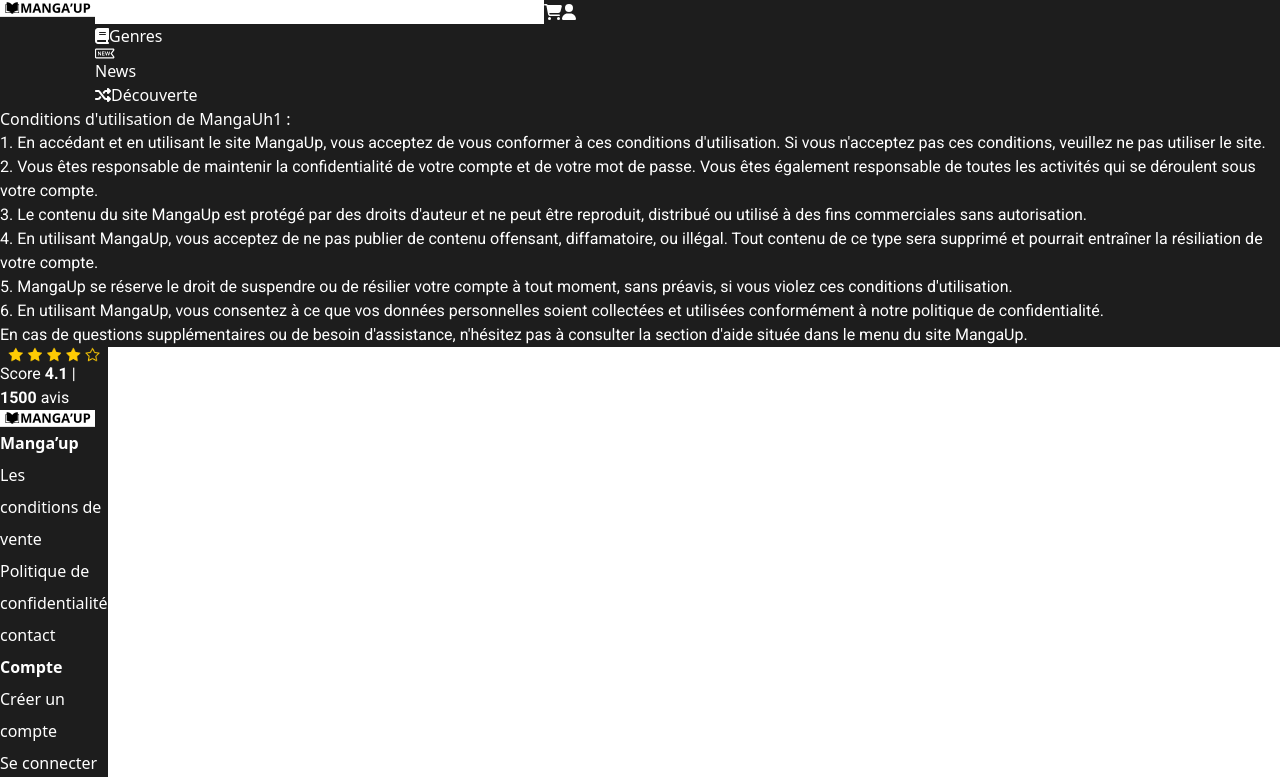
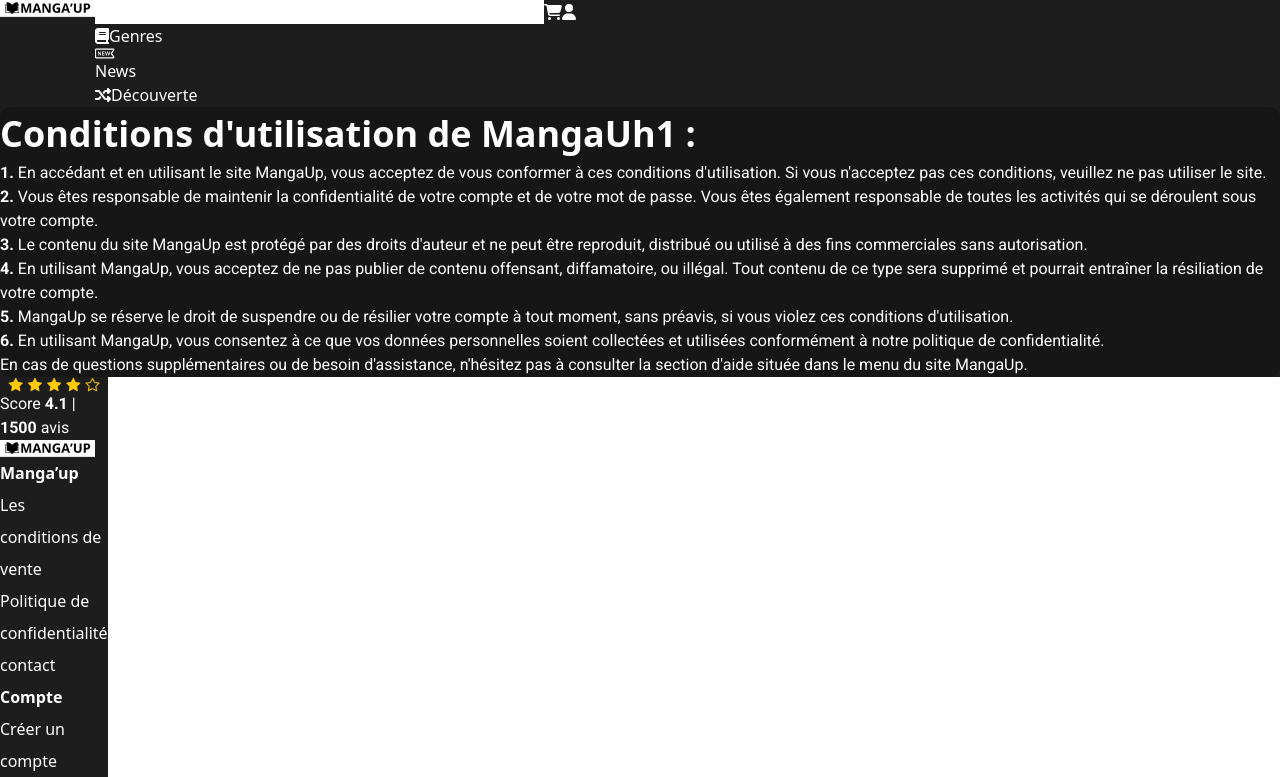
Before and after one commit to olivierblanc42/m2i-project, an Angular app in the folder Manga_Up-Front/: page /mention_legale in a window 1280 px wide. Shown: the top 777 px of the page. Built offline with nearby package versions, Linux system fonts and the light colour scheme.

Commit message:
condition utilisations fini

```diff
--- a/Manga_Up-Front/src/app/pages/general-condition/general-condition.component.ts
+++ b/Manga_Up-Front/src/app/pages/general-condition/general-condition.component.ts
@@ -5,23 +5,33 @@ import { Component } from '@angular/core';
   standalone: true,
   imports: [],
   template: `
-   <h1>Conditions d'utilisation de MangaUh1 :</h1>
 
-<p>1. En accédant et en utilisant le site MangaUp, vous acceptez de vous conformer à ces conditions d'utilisation. Si vous n'acceptez pas ces conditions, veuillez ne pas utiliser le site.</p>
+<div class=" py-3 px-10 leading-7 container mx-auto mb-3	">
+<h1 class="mb-3">Conditions d'utilisation de MangaUh1 :</h1>
+<p><span>1.</span> En accédant et en utilisant le site MangaUp, vous acceptez de vous conformer à ces conditions d'utilisation. Si vous n'acceptez pas ces conditions, veuillez ne pas utiliser le site.</p>
+<p><span>2.</span> Vous êtes responsable de maintenir la confidentialité de votre compte et de votre mot de passe. Vous êtes également responsable de toutes les activités qui se déroulent sous votre compte.</p>
+<p><span>3.</span> Le contenu du site MangaUp est protégé par des droits d'auteur et ne peut être reproduit, distribué ou utilisé à des fins commerciales sans autorisation.</p>
+<p><span>4.</span> En utilisant MangaUp, vous acceptez de ne pas publier de contenu offensant, diffamatoire, ou illégal. Tout contenu de ce type sera supprimé et pourrait entraîner la résiliation de votre compte.</p>
+<p><span>5.</span> MangaUp se réserve le droit de suspendre ou de résilier votre compte à tout moment, sans préavis, si vous violez ces conditions d'utilisation.</p>
+<p><span>6.</span> En utilisant MangaUp, vous consentez à ce que vos données personnelles soient collectées et utilisées conformément à notre politique de confidentialité.</p>
+<p>En cas de questions supplémentaires ou de besoin d'assistance, n'hésitez pas à consulter la section d'aide située dans le menu du site MangaUp.</p>
+</div>
 
-<p>2. Vous êtes responsable de maintenir la confidentialité de votre compte et de votre mot de passe. Vous êtes également responsable de toutes les activités qui se déroulent sous votre compte.</p>
 
-<p>3. Le contenu du site MangaUp est protégé par des droits d'auteur et ne peut être reproduit, distribué ou utilisé à des fins commerciales sans autorisation.</p>
+  `,
+  styles: `
 
-<p>4. En utilisant MangaUp, vous acceptez de ne pas publier de contenu offensant, diffamatoire, ou illégal. Tout contenu de ce type sera supprimé et pourrait entraîner la résiliation de votre compte.</p>
+  .container{
+    background-color: rgb(16,16,16,50%);
+    border-radius: 10px;
+  }
+  div{
+   h1{
+      font-weight:bold;
+    }
+  }
 
-<p>5. MangaUp se réserve le droit de suspendre ou de résilier votre compte à tout moment, sans préavis, si vous violez ces conditions d'utilisation.</p>
-
-<p>6. En utilisant MangaUp, vous consentez à ce que vos données personnelles soient collectées et utilisées conformément à notre politique de confidentialité.</p>
-
-<p>En cas de questions supplémentaires ou de besoin d'assistance, n'hésitez pas à consulter la section d'aide située dans le menu du site MangaUp.</p>
-  `,
-  styles: ``
+  `
 })
 export class GeneralConditionComponent {
 
--- a/Manga_Up-Front/src/app/pages/home/home.component.ts
+++ b/Manga_Up-Front/src/app/pages/home/home.component.ts
@@ -1,11 +1,18 @@
 import { Component, OnInit } from '@angular/core';
 import { RouterModule } from '@angular/router';
-
+import { CardComponent } from '../../components/card/card.component';
 @Component({
   selector: 'app-home',
   standalone: true,
-  imports: [RouterModule],
+  imports: [RouterModule, CardComponent ],
   template: `
+
+     <ui-card class=""
+             size="mobile-manga"
+             ></ui-card>
+
+
+
 
 
 <div class="py-3 bg-dark utile-mobile  ">
--- a/Manga_Up-Front/src/styles.scss
+++ b/Manga_Up-Front/src/styles.scss
@@ -12,6 +12,10 @@
 body {
   background-color: #1D1D1D;
   color: white;
+h1{
+  font-size: 36px;
+}
+
   p{
   font-family: "Roboto", sans-serif;
   font-weight: 400;
```
